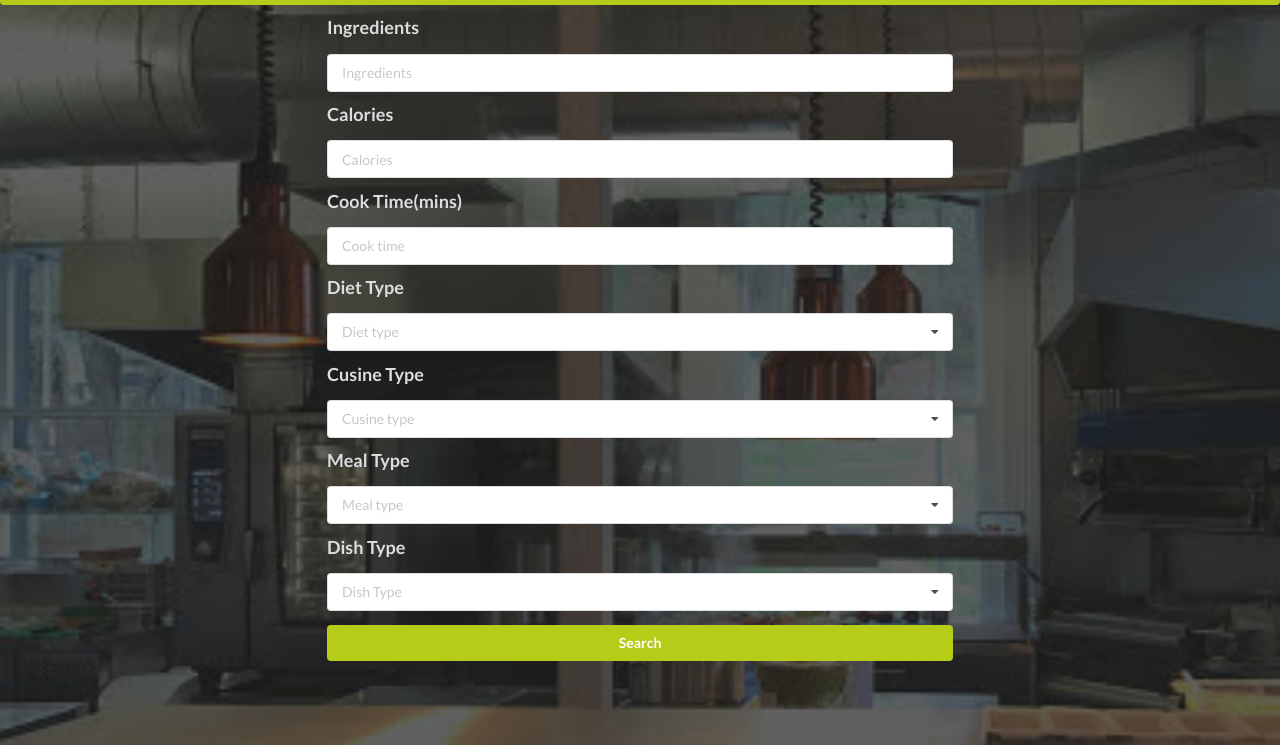
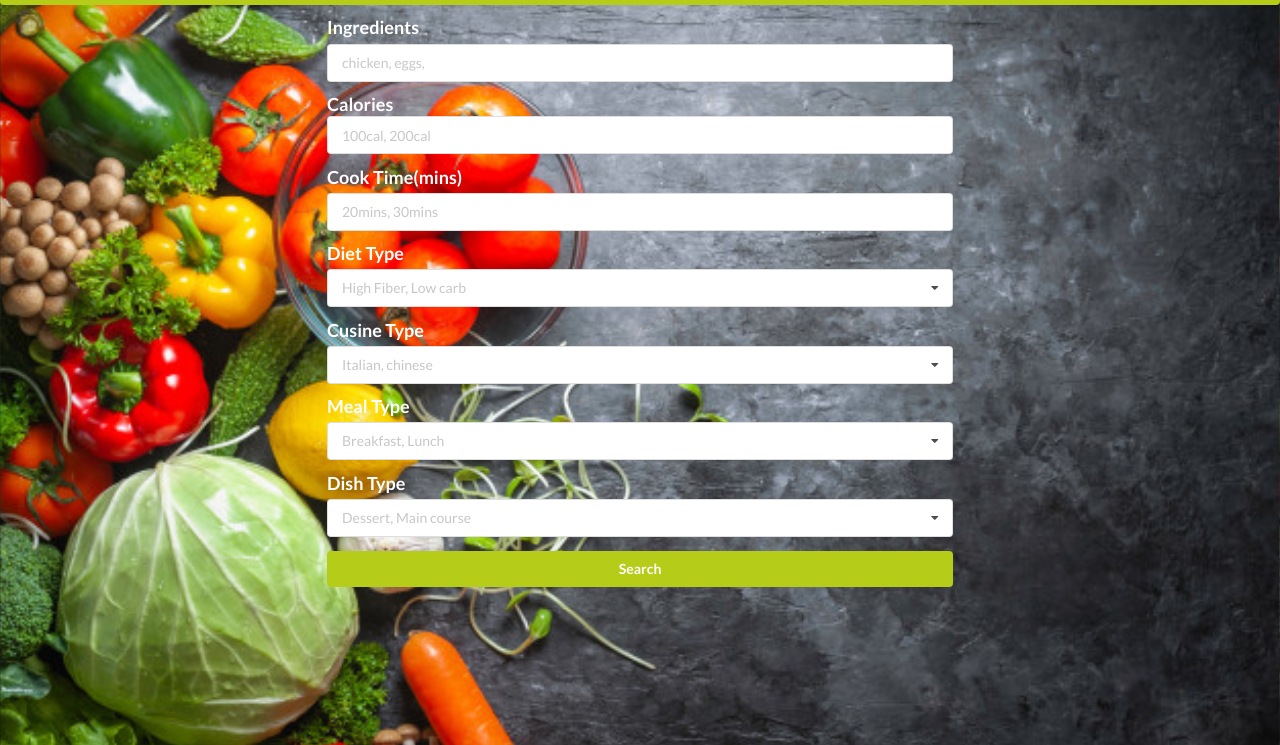
Before and after one commit to Maxguojiaqi/GroupProject1, a plain HTML site: page first.html in a window 1280 px wide. Shown: the part 55-800 px from the top of the page. Drawn offline with nearby package versions, Linux system fonts and the light colour scheme.

Commit message:
Upadated new background image and added labels to heading in first.html

```diff
--- a/css/style.css
+++ b/css/style.css
@@ -0,0 +1,22 @@
+/* body{
+    background-image: url('../kitchenDark.jpg') !important;
+    background-size: cover !important;
+} */
+
+body{
+    background-image: url('../organic-food-healthy.jpg') !important;
+    background-size: cover !important;
+}
+
+h1{
+    padding:2rem;
+}
+
+/* .header{
+
+   padding : 20px;
+} */
+/* .ui input {
+
+    background-color: grey;
+  } */
--- a/first.html
+++ b/first.html
@@ -1,47 +1,52 @@
 <!DOCTYPE html>
 <html lang="en">
+
 <head>
   <meta charset="UTF-8">
   <title>Master Home Cook</title>
   <link rel="stylesheet" type="text/css" href="./utilities/Semantic/semantic.min.css">
-    <style>
 
-    body{
-        background-image: url('./kitchenDark.jpg') !important;
-        background-size: cover !important;
-    }
-    .large{
-            font-size: 20px;
-         }
+  <link rel="stylesheet" type="text/css" href="./css/style.css">
+</head>
 
-    </style>
-</head>
 <body>
   <div class="ui olive inverted segment">
     <div class="ui center aligned header ">
       <h1 class="ui header white inverted header">Master Home Cook</h1>
     </div>
   </div>
+
+
+  <!-- <div class="ui segment">
+    <img class="ui small left floated image" src="/images/wireframe/text-image.png">
+    <p>Te eum doming eirmod, nominati pertinacia argumentum ad his. Ex eam alia facete scriptorem, est autem aliquip detraxit at. Usu ocurreret referrentur at, cu epicurei appellantur vix. Cum ea laoreet recteque electram, eos choro alterum definiebas in. Vim dolorum definiebas an. Mei ex natum rebum iisque.</p>
+    <img class="ui small right floated image" src="/images/wireframe/text-image.png">
+    <p>Audiam quaerendum eu sea, pro omittam definiebas ex. Te est latine definitiones. Quot wisi nulla ex duo. Vis sint solet expetenda ne, his te phaedrum referrentur consectetuer. Id vix fabulas oporteat, ei quo vide phaedrum, vim vivendum maiestatis in.</p>
+     <p>Eu quo homero blandit intellegebat. Incorrupte consequuntur mei id. Mei ut facer dolores adolescens, no illum aperiri quo, usu odio brute at. Qui te porro electram, ea dico facete utroque quo. Populo quodsi te eam, wisi everti eos ex, eum elitr altera utamur at. Quodsi convenire mnesarchum eu per, quas minimum postulant per id.</p>
+  </div> -->
+
   <div class="ui three column centered grid" id="mainContent">
     <div class="two column row">
       <div class="column">
         <div class="ui form">
           <div class="field">
-            <h3 class="ui header grey inverted header">Ingredients</h3>
-            <input type="text" id="ingredients" placeholder="Ingredients">
+            <label><h3 class="ui header white inverted header">Ingredients</h3></label>
+
+            <input type="text" id="ingredients" placeholder="chicken, eggs,">
+
           </div>
           <div class="field">
-            <h3 class="ui header grey inverted header">Calories</h3>
-            <input type="text" id="calories" placeholder="Calories">
+            <lable><h3 class="ui header white inverted header">Calories</h3></lable>
+            <input class="color" type="text" id="calories"  placeholder="100cal, 200cal">
           </div>
           <div class="field">
-            <h3 class="ui header grey inverted header">Cook Time(mins)</h3>
-            <input type="text" id="cookTime" placeholder="Cook time">
+            <label><h3 class="ui header white inverted header">Cook Time(mins)</h3></label>
+            <input type="text" id="cookTime" placeholder="20mins, 30mins">
           </div>
-          <div class = "field">
-          <h3 class="ui header grey inverted header">Diet Type</h3>
+          <div class="field">
+          <label><h3 class="ui header white inverted header">Diet Type</h3></label>
             <select class="ui dropdown" id="dietType">
-            <option value="">Diet type</option>
+              <option value="">High Fiber, Low carb</option>
               <option value="balanced">Balanced</option>
               <option value="high-fiber">High Fiber</option>
               <option value="high-protein">High Protein</option>
@@ -50,10 +55,10 @@
               <option value="low-sodium">Low-Sodium</option>
             </select>
           </div>
-          <div class= "field">
-          <h3 class="ui header grey inverted header">Cusine Type</h3>
+          <div class="field">
+          <label><h3 class="ui header  white inverted header">Cusine Type</h3></label>
             <select class="ui dropdown" id="cusineType">
-            <option value="">Cusine type</option>
+              <option value="">Italian, chinese</option>
               <option value="American">American</option>
               <option value="British">British</option>
               <option value="Caribbean">Caribbean</option>
@@ -64,20 +69,20 @@
               <option value="italian">Italian</option>
             </select>
           </div>
-        <div class= "field">
-          <h3 class="ui header grey inverted header">Meal Type</h3>
+          <div class="field">
+          <label><h3 class="ui header  white inverted header">Meal Type</h3></label>
             <select class="ui dropdown" id="mealType">
-            <option value="">Meal type</option>
+              <option value="">Breakfast, Lunch</option>
               <option value="Breakfast">Breakfast</option>
               <option value="Lunch">Lunch</option>
               <option value="Dinner">Dinner</option>
               <option value="Snack">Snack</option>
             </select>
           </div>
-        <div class= "field">
-          <h3 class="ui header grey inverted header">Dish Type</h3>
+          <div class="field">
+          <label><h3 class="ui header  white inverted header">Dish Type</h3></label>
             <select class="ui dropdown" id="dishType">
-            <option value="">Dish Type</option>
+              <option value="">Dessert, Main course</option>
               <option value="Bread">Bread</option>
               <option value="Cereals">Cereals</option>
               <option value="Drinks">Drinks</option>
@@ -94,14 +99,14 @@
     </div>
   </div>
 
-<script src="https://code.jquery.com/jquery-3.1.1.min.js" integrity="sha256-hVVnYaiADRTO2PzUGmuLJr8BLUSjGIZsDYGmIJLv2b8="crossorigin="anonymous"></script>
+  <script src="https://code.jquery.com/jquery-3.1.1.min.js"
+    integrity="sha256-hVVnYaiADRTO2PzUGmuLJr8BLUSjGIZsDYGmIJLv2b8=" crossorigin="anonymous"></script>
   <script src="./utilities/Semantic/semantic.min.js"></script>
   <script src="./js/recipeHelper.js"></script>
   <script>
-
     $('.ui.dropdown')
-  .dropdown()
-;
+      .dropdown();
   </script>
 </body>
+
 </html>
```
Also changed, not shown: organic-food-healthy.jpg (added). Lines whose indentation alone changed are shown as unchanged.
